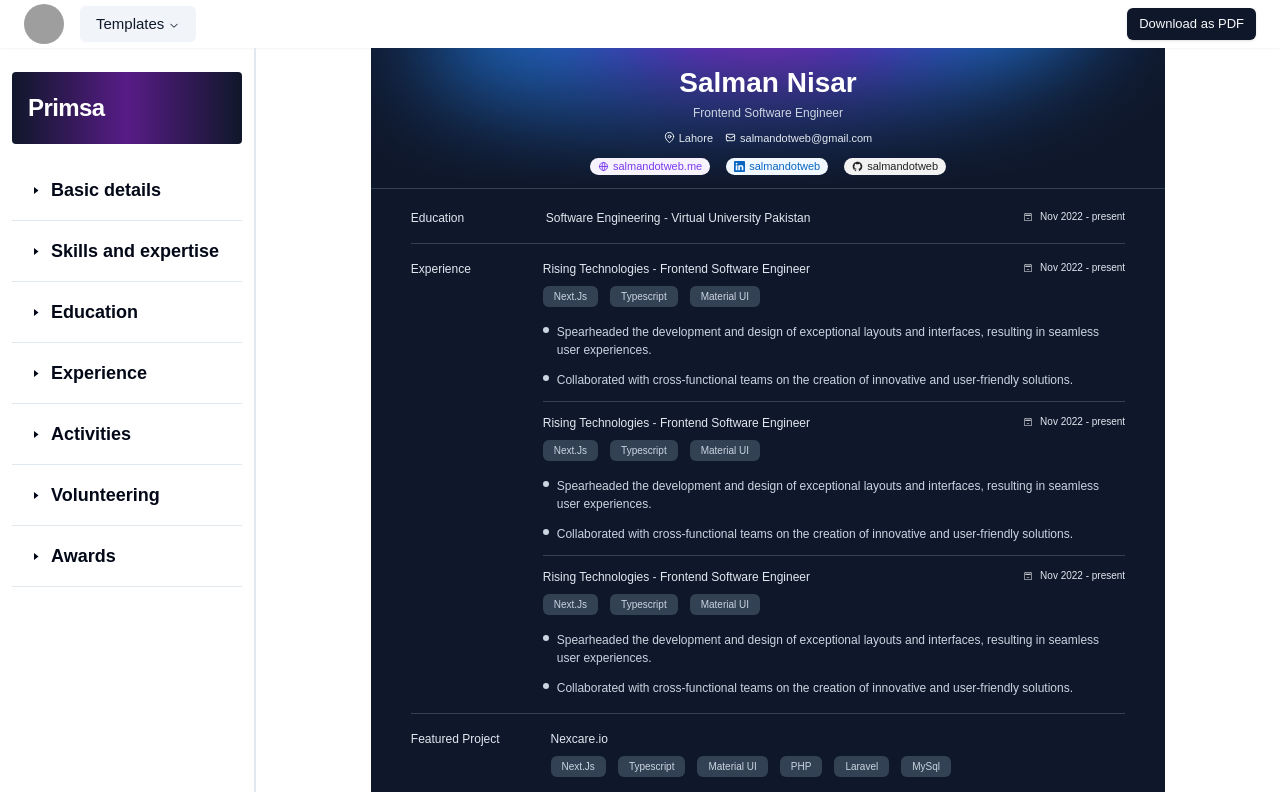
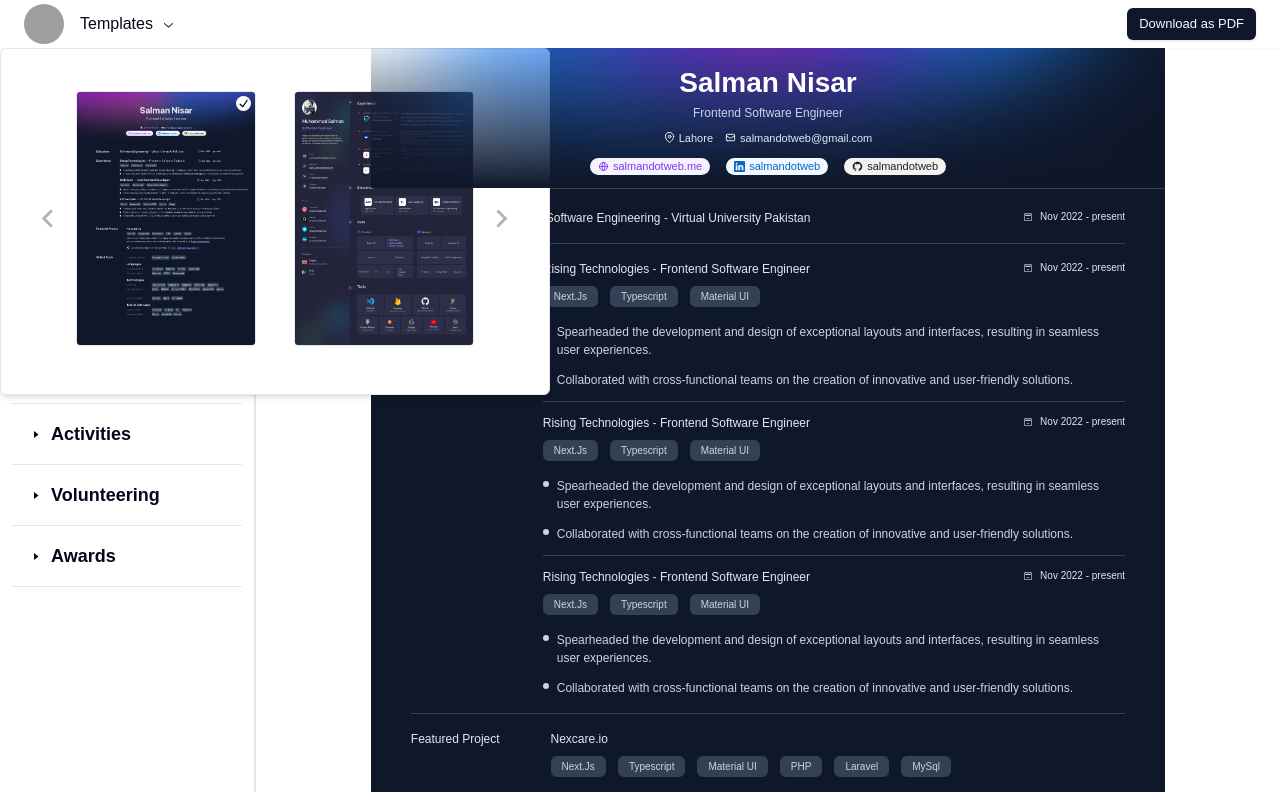
Before and after one commit to salmandotweb/career-sync, a Next.js app: page / in a window 1280 px wide. Both pictures are taken after a click on the button "Templates". Built offline with nearby package versions, Linux system fonts and the light colour scheme; grey boxes are pictures that could not be loaded.

Commit message:
functionality to change resume

```diff
--- a/src/templates/Prisma/components/SelectTemplate/index.tsx
+++ b/src/components/SelectTemplate/index.tsx
@@ -44,7 +44,7 @@ export const TemplateSlider = () => {
 	};
 
 	return (
-		<div className="w-[500px]">
+		<div>
 			<Global
 				styles={{
 					".splide__arrow svg": {
@@ -115,17 +115,16 @@ export const TemplateSlide = ({
 				{isActive && (
 					<div className="absolute top-1 right-1 bg-white rounded-full">
 						<svg
-							width="24"
-							height="24"
-							viewBox="0 0 24 24"
+							width="15"
+							height="15"
+							viewBox="0 0 15 15"
 							fill="none"
 							xmlns="http://www.w3.org/2000/svg">
 							<path
+								d="M11.4669 3.72684C11.7558 3.91574 11.8369 4.30308 11.648 4.59198L7.39799 11.092C7.29783 11.2452 7.13556 11.3467 6.95402 11.3699C6.77247 11.3931 6.58989 11.3355 6.45446 11.2124L3.70446 8.71241C3.44905 8.48022 3.43023 8.08494 3.66242 7.82953C3.89461 7.57412 4.28989 7.55529 4.5453 7.78749L6.75292 9.79441L10.6018 3.90792C10.7907 3.61902 11.178 3.53795 11.4669 3.72684Z"
+								fill="currentColor"
 								fill-rule="evenodd"
-								clip-rule="evenodd"
-								d="M11.7533 0.623291C5.33716 0.623291 0.129883 5.83056 0.129883 12.2467C0.129883 18.6628 5.33716 23.87 11.7533 23.87C18.1694 23.87 23.3766 18.6628 23.3766 12.2467C23.3766 5.83056 18.1694 0.623291 11.7533 0.623291ZM9.42852 18.0585L3.61683 12.2468L5.25573 10.6079L9.42852 14.7691L18.2507 5.94697L19.8896 7.59749L9.42852 18.0585Z"
-								fill="#59748F"
-							/>
+								clip-rule="evenodd"></path>
 						</svg>
 					</div>
 				)}
--- a/src/lib/availableTemplates.ts
+++ b/src/lib/availableTemplates.ts
@@ -4,17 +4,17 @@ import dynamic from 'next/dynamic';
 export const AVAILABLE_TEMPLATES: ITemplate = {
     prisma: {
         id: 'prisma',
-        name: 'Prisma Resume',
+        name: 'Prisma',
         thumbnail: '/templates/prisma.jpg',
         component: dynamic(() => import("../templates/Prisma"), {
             ssr: false,
         }),
     },
-    salmandotweb: {
-        id: 'salmandotweb',
-        name: 'Salmandotweb Resume',
-        thumbnail: '/templates/salmandotweb.jpg',
-        component: dynamic(() => import("../templates/Prisma"), {
+    spectrum: {
+        id: 'spectrum',
+        name: 'Spectrum',
+        thumbnail: '/templates/spectrum.jpg',
+        component: dynamic(() => import("../templates/Spectrum"), {
             ssr: false,
         }),
     },
--- /dev/null
+++ b/src/templates/Spectrum/components/Gradient/index.tsx
@@ -0,0 +1,63 @@
+import { FC } from "react";
+
+interface indexProps {}
+
+const Gradient: FC<indexProps> = ({}) => {
+	return (
+		<div className="absolute top-0 left-0 z-[-1] w-full h-[140px]">
+			<svg
+				xmlns="http://www.w3.org/2000/svg"
+				width="100%"
+				height="100%"
+				viewBox="0 0 595 160"
+				fill="none">
+				<g opacity="0.92" filter="url(#filter0_f_141_165)">
+					<path
+						fill-rule="evenodd"
+						clip-rule="evenodd"
+						d="M294.025 -195.397C371.794 -199.207 417.023 -166.547 478.556 -148.54C549.444 -127.795 653.905 -123.815 675.717 -83.6979C699.621 -39.7355 651.378 11.8858 588.324 53.3407C522.583 96.5619 431.59 129.344 329.788 143.735C219.591 159.312 100.989 162.573 17.727 133.999C-66.2641 105.174 -107.423 52.1926 -95.8451 -2.3348C-85.4966 -51.0729 -2.38714 -91.1162 73.5049 -128.698C137.254 -160.266 210.104 -191.286 294.025 -195.397Z"
+						fill="url(#paint0_angular_141_165)"
+						fill-opacity="0.72"
+					/>
+				</g>
+				<defs>
+					<filter
+						id="filter0_f_141_165"
+						x="-217.765"
+						y="-315.703"
+						width="1019.71"
+						height="591.217"
+						filterUnits="userSpaceOnUse"
+						color-interpolation-filters="sRGB">
+						<feFlood flood-opacity="0" result="BackgroundImageFix" />
+						<feBlend
+							mode="normal"
+							in="SourceGraphic"
+							in2="BackgroundImageFix"
+							result="shape"
+						/>
+						<feGaussianBlur
+							stdDeviation="60"
+							result="effect1_foregroundBlur_141_165"
+						/>
+					</filter>
+					<radialGradient
+						id="paint0_angular_141_165"
+						cx="0"
+						cy="0"
+						r="1"
+						gradientUnits="userSpaceOnUse"
+						gradientTransform="translate(291.821 -23.5992) rotate(89.8965) scale(99.0993 237.18)">
+						<stop stop-color="#FE79B9" />
+						<stop offset="0.416667" stop-color="#AD00FF" />
+						<stop offset="1" stop-color="#2489FF" />
+					</radialGradient>
+				</defs>
+			</svg>
+
+			<div className="absolute bottom-0 left-0 w-full h-[150px] bg-gradient-to-t from-[#0F172A] to-transparent"></div>
+		</div>
+	);
+};
+
+export default Gradient;
--- /dev/null
+++ b/src/templates/Spectrum/index.tsx
@@ -0,0 +1,53 @@
+import Gradient from "@/templates/Prisma/components/Gradient";
+import { FC } from "react";
+import { FiMapPin } from "react-icons/fi";
+import { HiOutlineMail } from "react-icons/hi";
+import { HiOutlineGlobeAlt } from "react-icons/hi";
+import { BsLinkedin } from "react-icons/bs";
+import { AiFillGithub } from "react-icons/ai";
+import { useAppSelector } from "@/stores/hooks";
+import { selectBasicInfo } from "@/stores/slices/basic/basicInfoSlice";
+
+interface indexProps {}
+
+const Spectrum: FC<indexProps> = ({}) => {
+	const basicInfo = useAppSelector(selectBasicInfo);
+
+	return (
+		<div
+			className="bg-[#0F172A] h-[100%] w-[100%] text-white overflow-hidden"
+			id="resume">
+			<div className="flex items-center justify-center flex-col h-[140px] w-full relative z-[100]">
+				<Gradient />
+				<h1 className="text-[28px] text-white font-bold">{basicInfo.name}</h1>
+				<p className="text-[12px] text-[#CBD5E1]">{basicInfo.label}</p>
+				<div className="flex items-center gap-3 mt-2 mb-3">
+					<div className="flex items-center gap-1 text-[11px]">
+						<FiMapPin />
+						<p className="text-[#E2E8F0]">{basicInfo.location.city}</p>
+					</div>
+					<div className="flex items-center gap-1 text-[11px]">
+						<HiOutlineMail />
+						<p className="text-[#E2E8F0]">salmandotweb@gmail.com</p>
+					</div>
+				</div>
+				<div className="flex items-center justify-center gap-4 text-[11px]">
+					<div className="bg-[#F6F3FF] flex items-center justify-center rounded-[20px] px-2 gap-1 text-[#7C3AED]">
+						<HiOutlineGlobeAlt />
+						salmandotweb.me
+					</div>
+					<div className="bg-[#F1F8FF] flex items-center justify-center rounded-[20px] px-2 gap-1 text-[#0A66C2]">
+						<BsLinkedin />
+						salmandotweb
+					</div>
+					<div className="bg-[#F2F2F2] flex items-center justify-center rounded-[20px] px-2 gap-1 text-[#222]">
+						<AiFillGithub />
+						salmandotweb
+					</div>
+				</div>
+			</div>
+		</div>
+	);
+};
+
+export default Spectrum;
--- a/src/views/builder/components/Menu/index.tsx
+++ b/src/views/builder/components/Menu/index.tsx
@@ -6,18 +6,7 @@ import {
 	PopoverContent,
 	PopoverTrigger,
 } from "@/components/ui/popover";
-import { TemplateSlider } from "@/templates/Prisma/components/SelectTemplate";
-import { Button } from "@/components/ui/button";
-import {
-	NavigationMenu,
-	NavigationMenuContent,
-	NavigationMenuIndicator,
-	NavigationMenuItem,
-	NavigationMenuLink,
-	NavigationMenuList,
-	NavigationMenuTrigger,
-	NavigationMenuViewport,
-} from "@/components/ui/navigation-menu";
+import { TemplateSlider } from "@/components/SelectTemplate";
 
 export function Menu() {
 	return (
@@ -27,18 +16,26 @@ export function Menu() {
 					<AvatarImage src="https://media.licdn.com/dms/image/D4D0BAQGu_xdkbbVAZQ/company-logo_200_200/0/1692017114895?e=1700092800&v=beta&t=e-hm7eiN9p-iOmYFuIu_87XL2uhGXBJpijT8rKPoDdo" />
 					<AvatarFallback>SC</AvatarFallback>
 				</Avatar>
-				<NavigationMenu>
-					<NavigationMenuList>
-						<NavigationMenuItem>
-							<NavigationMenuTrigger className="font-medium text-[15px]">
-								Templates
-							</NavigationMenuTrigger>
-							<NavigationMenuContent>
-								<TemplateSlider />
-							</NavigationMenuContent>
-						</NavigationMenuItem>
-					</NavigationMenuList>
-				</NavigationMenu>
+				<Popover>
+					<PopoverTrigger className="text-[16px] font-medium flex items-center gap-2">
+						Templates
+						<svg
+							width="15"
+							height="15"
+							viewBox="0 0 15 15"
+							fill="none"
+							xmlns="http://www.w3.org/2000/svg">
+							<path
+								d="M3.13523 6.15803C3.3241 5.95657 3.64052 5.94637 3.84197 6.13523L7.5 9.56464L11.158 6.13523C11.3595 5.94637 11.6759 5.95657 11.8648 6.15803C12.0536 6.35949 12.0434 6.67591 11.842 6.86477L7.84197 10.6148C7.64964 10.7951 7.35036 10.7951 7.15803 10.6148L3.15803 6.86477C2.95657 6.67591 2.94637 6.35949 3.13523 6.15803Z"
+								fill="currentColor"
+								fill-rule="evenodd"
+								clip-rule="evenodd"></path>
+						</svg>
+					</PopoverTrigger>
+					<PopoverContent className="w-[550px] mt-2">
+						<TemplateSlider />
+					</PopoverContent>
+				</Popover>
 			</div>
 			<PrintResume />
 		</Menubar>
--- a/src/views/builder/components/Sidebar/index.tsx
+++ b/src/views/builder/components/Sidebar/index.tsx
@@ -3,12 +3,14 @@ import { useState } from "react";
 import { headers } from "../Editor";
 import EditSection from "../Editor/EditSection";
 import EditHeaders from "../Editor/EditHeaders";
+import { AVAILABLE_TEMPLATES } from "@/lib/availableTemplates";
 
 interface SidebarProps extends React.HTMLAttributes<HTMLDivElement> {
 	selectedTemplate: string;
 }
 
 export function Sidebar({ className, selectedTemplate }: SidebarProps) {
+	const activeTemplate = AVAILABLE_TEMPLATES[selectedTemplate].name;
 	const [link, setLink] = useState("");
 	const section = headers[link];
 
@@ -30,7 +32,7 @@ export function Sidebar({ className, selectedTemplate }: SidebarProps) {
 				<div className="px-3 py-2">
 					<div className="py-5 flex items-center mb-4 rounded-sm bg-gradient-to-r from-slate-900 via-purple-900 to-slate-900">
 						<h2 className="px-4 font-semibold tracking-tight text-2xl text-white">
-							Primsa
+							{activeTemplate}
 						</h2>
 					</div>
 					<div className="space-y-1">{displayElement}</div>
```
Also changed, not shown: public/templates/spectrum.jpg (renamed from public/templates/salmandotweb.jpg).
